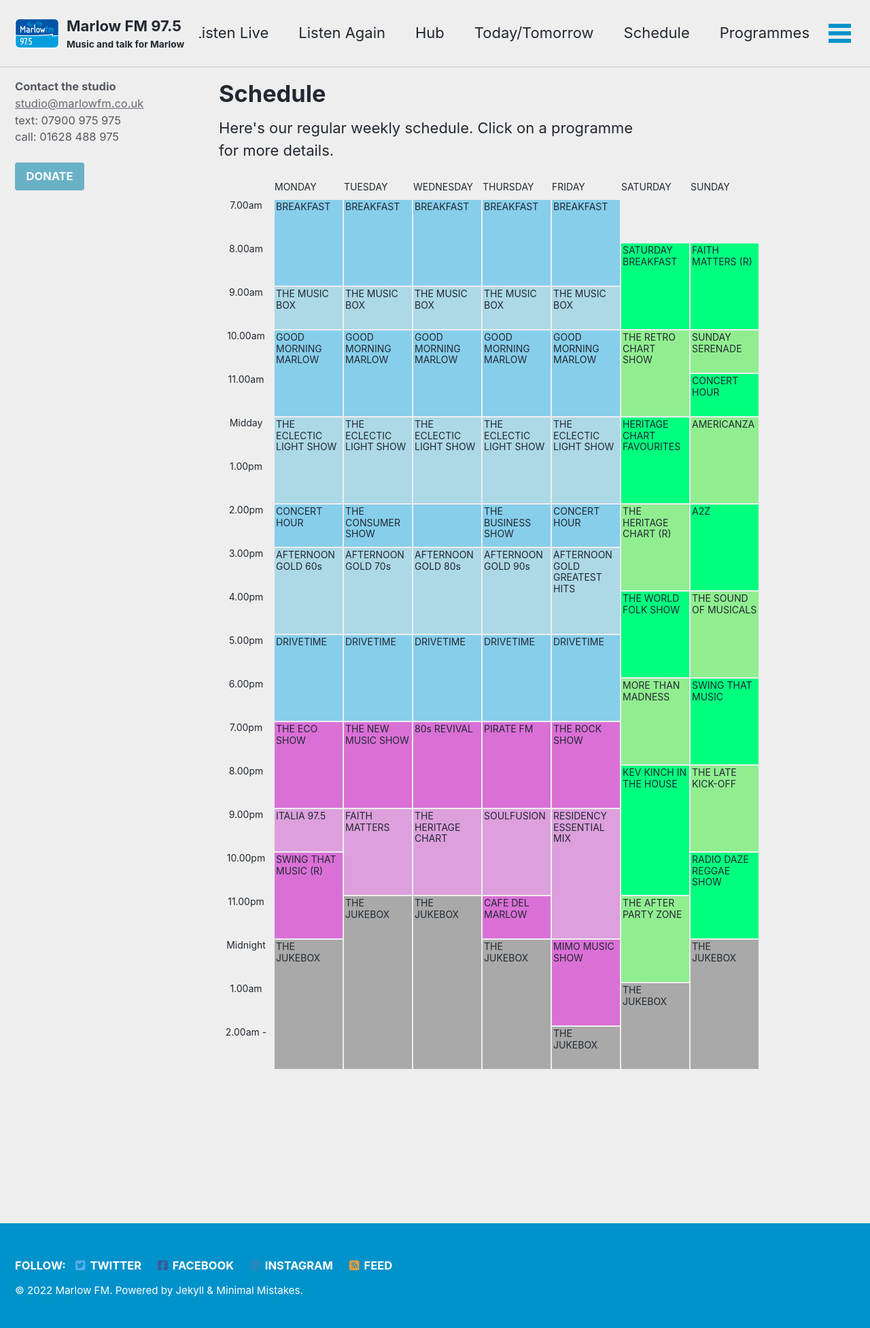
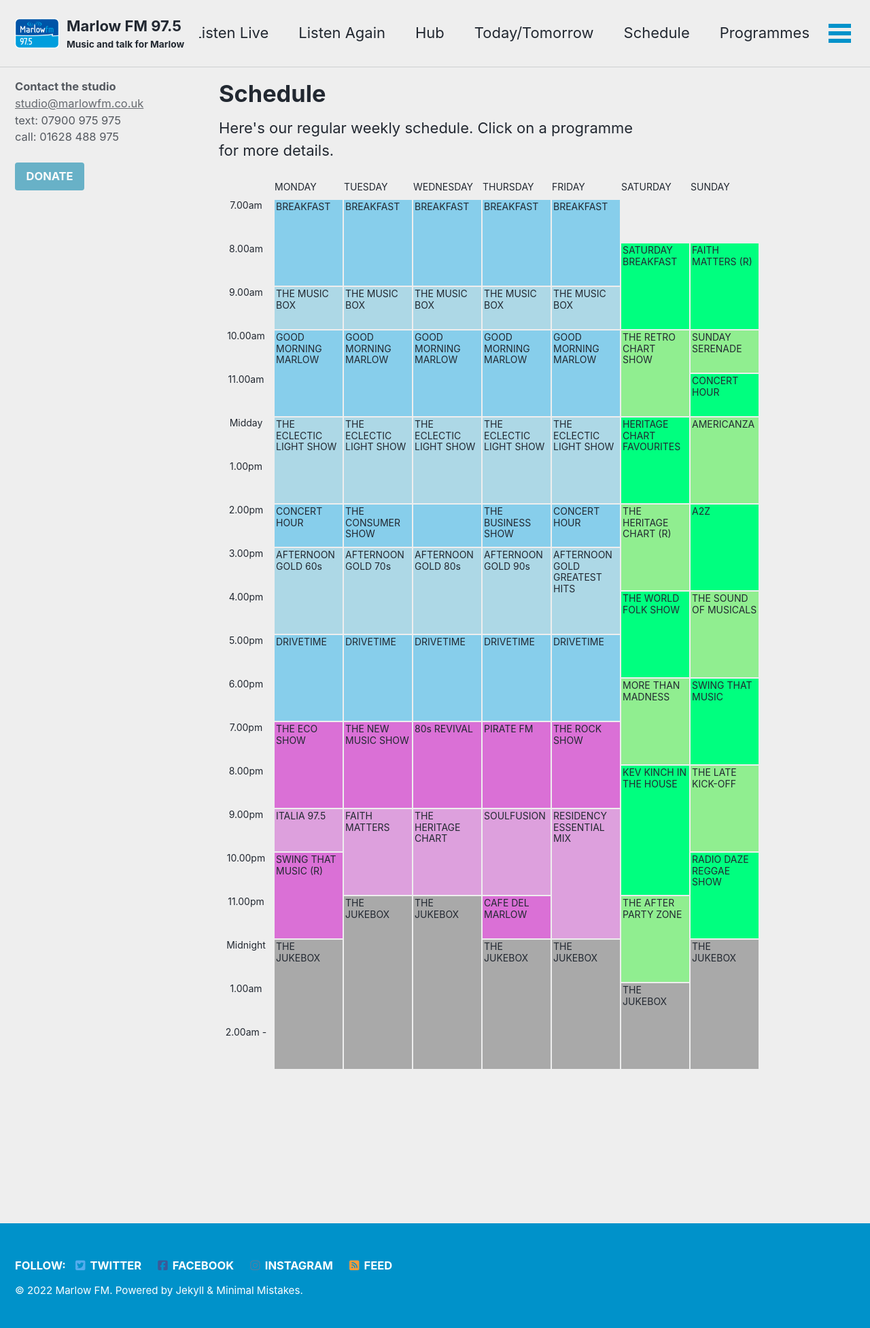
Before and after one commit to marlowfm/marlowfm.github.io, a Jekyll site: the page built from _pages/schedule.html, in a window 1280 px wide. Shown: the whole page at 68% size. Built offline with Jekyll 4.4.1, drawn with Linux system fonts in a browser that asks for light colours; cached includes are drawn as plain includes; nearby versions of some CDN libraries.

Commit message:
Remove MIM

```diff
--- a/_data/presenters.yml
+++ b/_data/presenters.yml
@@ -63,7 +63,7 @@
   image: "/assets/images/presenters/charlie_swadling.jpg"
 
 - name: "Chris MiMo"
-  shows: [MIM]
+  shows: []
   image: "/assets/images/presenters/chris_mimo.jpg"
 
 - name: "Chris Zaremba"
--- a/_pages/schedule.html
+++ b/_pages/schedule.html
@@ -61,10 +61,10 @@
 			". stm2 fmt hrt3 sfs rem kev rdr"
 			"t2300 stm2 juk2 juk3 caf rem apz rdr"
 			". stm2 juk2 juk3 caf rem apz rdr"
-			"t0000 juk1 juk2 juk3 juk4 mim apz juk7"
-			". juk1 juk2 juk3 juk4 mim apz juk7"
-			"t0100 juk1 juk2 juk3 juk4 mim juk6 juk7"
-			". juk1 juk2 juk3 juk4 mim juk6 juk7"
+			"t0000 juk1 juk2 juk3 juk4 juk5 apz juk7"
+			". juk1 juk2 juk3 juk4 juk5 apz juk7"
+			"t0100 juk1 juk2 juk3 juk4 juk5 juk6 juk7"
+			". juk1 juk2 juk3 juk4 juk5 juk6 juk7"
 			"t0200 juk1 juk2 juk3 juk4 juk5 juk6 juk7"
 			". juk1 juk2 juk3 juk4 juk5 juk6 juk7";
 	}
@@ -624,13 +624,6 @@
 		color: inherit;
 	}
 
-	.mim {
-		grid-area: mim;
-		padding: 2px;
-		background-color: var(--background-weeknight-dark);
-		color: inherit;
-	}
-
 	.kev {
 		grid-area: kev;
 		padding: 2px;
@@ -829,7 +822,6 @@
 	<a class="rem" href="/programmes/residency-essential-mix/"
 		>RESIDENCY ESSENTIAL MIX</a
 	>
-	<a class="mim" href="/programmes/mimo-music-show/">MIMO MUSIC SHOW</a>
 	<a class="kev" href="/programmes/kev-kinch-in-the-house/"
 		>KEV KINCH IN THE HOUSE</a
 	>
```
Also changed, not shown: _programmes/mimo-music-show.md (+1 -0 lines).
